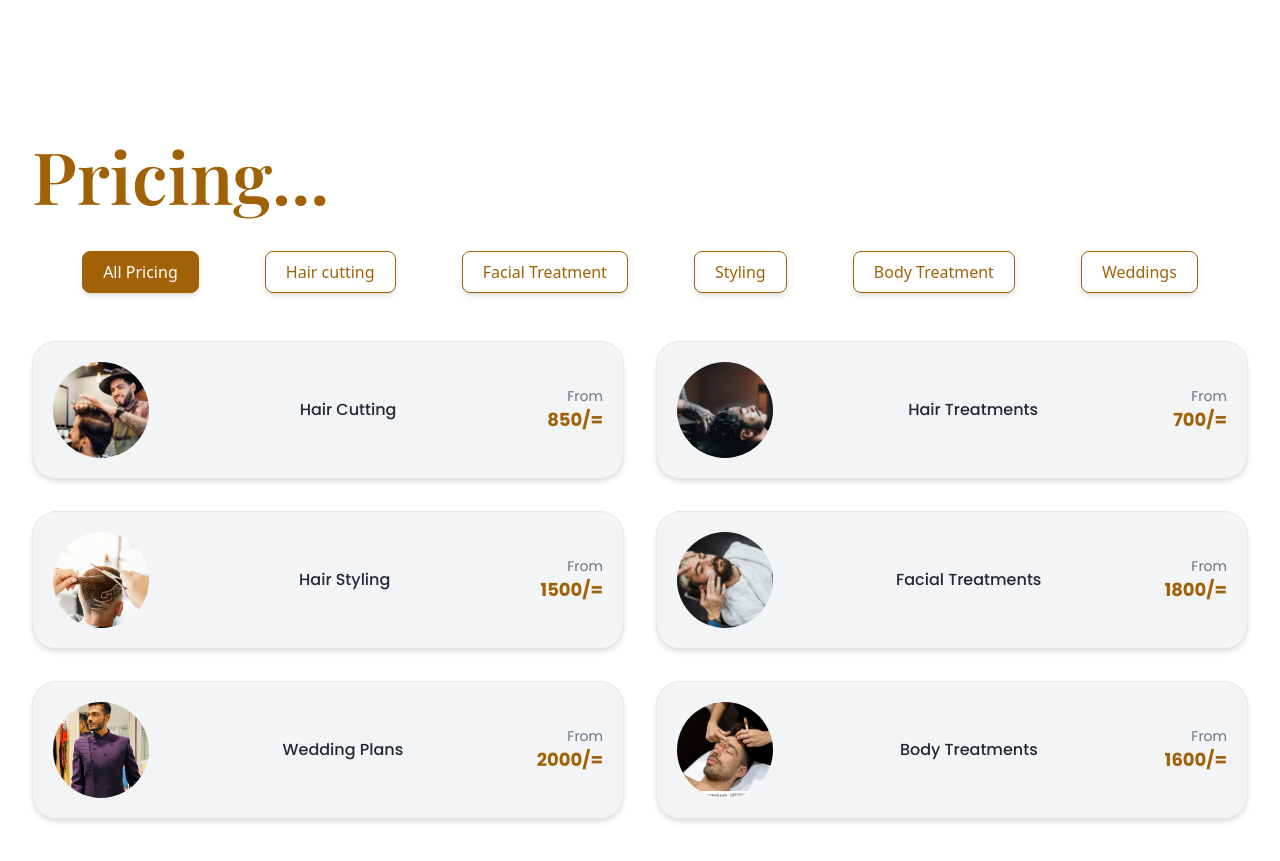
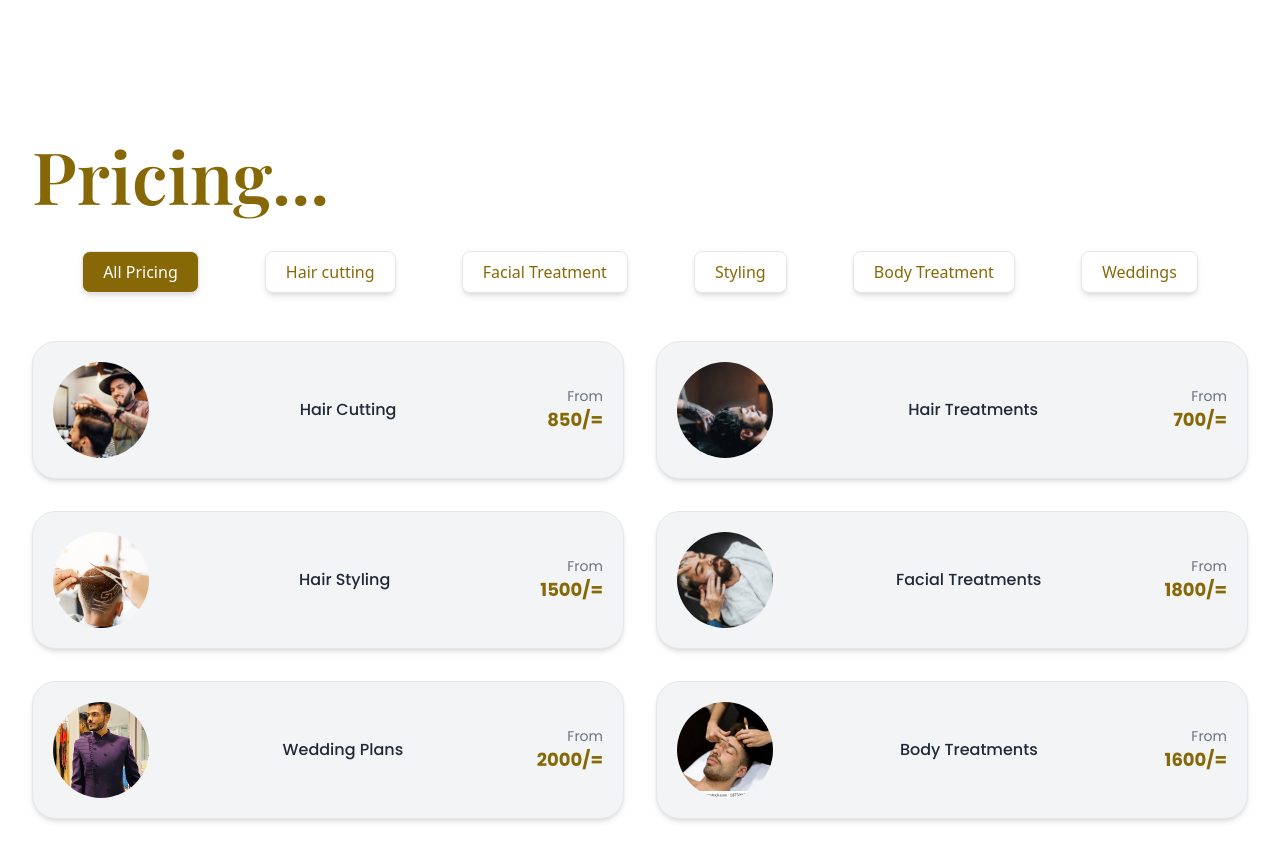
Before and after one commit to PawaniMekhala/mr_barber, a React (Create React App) app: page / in a window 1280 px wide. Shown: the part 4380-5241 px from the top of the page. Built offline with nearby package versions, Linux system fonts and the light colour scheme; a web font is replaced by a local one.

Commit message:
refactor: replace all yellow color classes with gold variants

```diff
--- a/src/components/Pricing.jsx
+++ b/src/components/Pricing.jsx
@@ -66,7 +66,7 @@ const Pricing = () => {
     <div className="py-24">
       <div className="mx-auto max-w-7xl px-4 sm:px-6 lg:px-8">
         {/* Main Heading */}
-        <h2 className="text-7xl font-semibold font-playfair text-yellow-700 mb-10">
+        <h2 className="text-7xl font-semibold font-playfair text-gold-700 mb-10">
           Pricing...
         </h2>
 
@@ -78,8 +78,8 @@ const Pricing = () => {
               onClick={() => setSelectedCategory(category)}
               className={`px-5 py-2 rounded-lg font-medium border border-gray-200 shadow-md transition-all duration-300 ${
                 selectedCategory === category
-                  ? "bg-yellow-700 text-white border-yellow-700"
-                  : "bg-white text-yellow-700 border-yellow-700 hover:bg-yellow-100"
+                  ? "bg-gold-700 text-white border-gold-700"
+                  : "bg-white text-gold-700 border-gold-700 hover:bg-gold-100"
               }`}
             >
               {category}
@@ -107,7 +107,7 @@ const Pricing = () => {
               {/* Service Price */}
               <div className="text-right">
                 <p className="text-sm text-gray-500">From</p>
-                <p className="text-lg font-bold text-yellow-700">
+                <p className="text-lg font-bold text-gold-700">
                   {service.price}
                 </p>
               </div>
```
